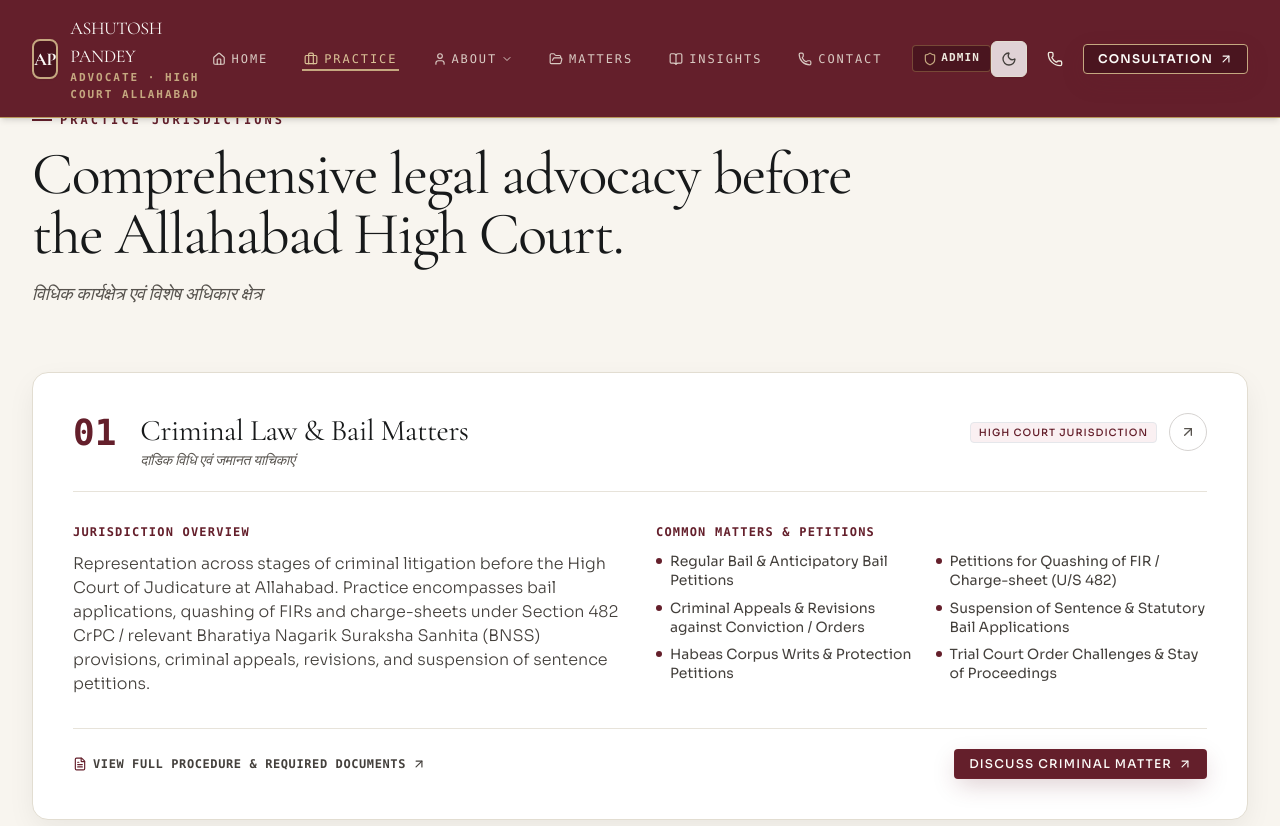
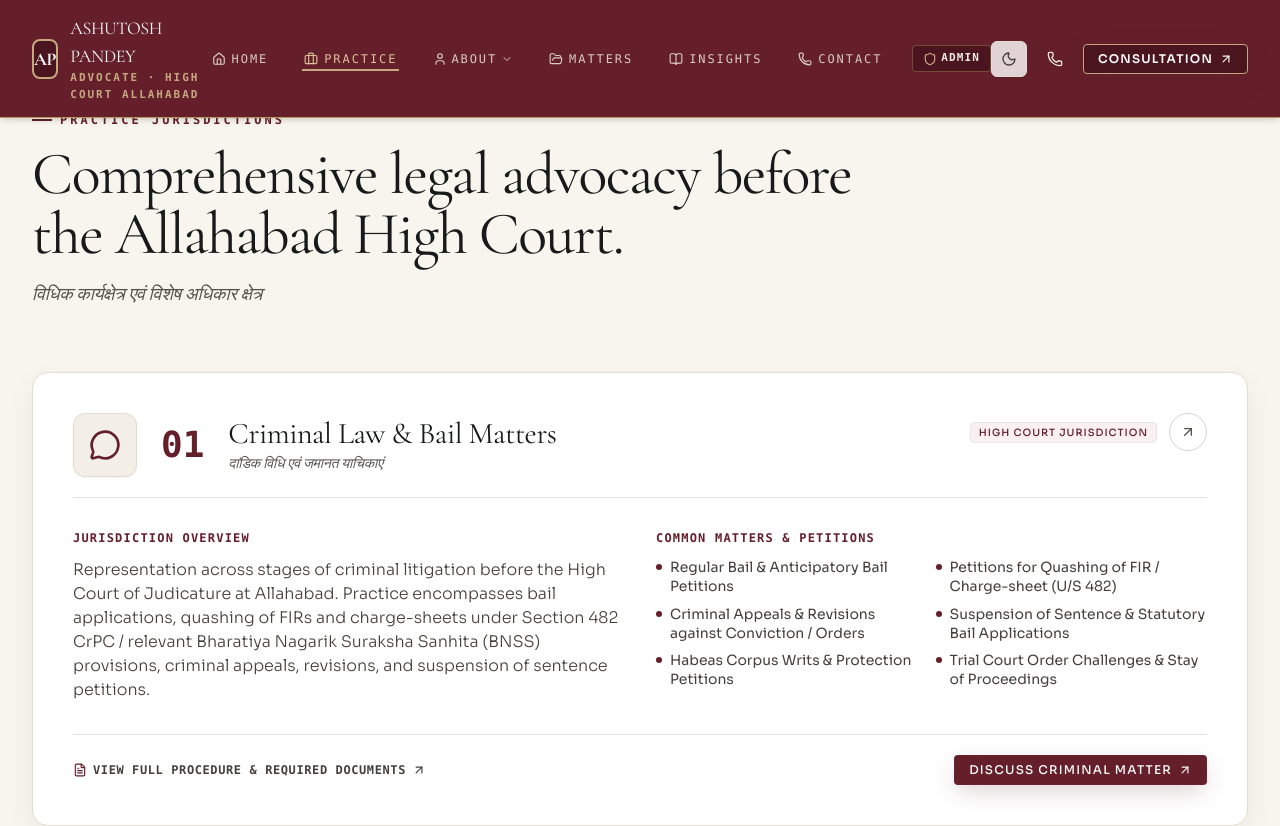
Before and after one commit to ujjwalmaurya2/lawyer-website-, a React (Vite) app: page /practice-areas in a window 1280 px wide. Shown: the top 826 px of the page. Built offline with nearby package versions, Linux system fonts and the light colour scheme.

Commit message:
feat(practice-areas): exact semantic icon mapping across all practice rows and pages

```diff
--- a/src/components/home/PracticeRows.tsx
+++ b/src/components/home/PracticeRows.tsx
@@ -9,7 +9,7 @@ import {
   Landmark,
   BriefcaseBusiness,
   UsersRound,
-  Lightbulb,
+  MessageCircle,
   ArrowUpRight,
   ChevronRight,
 } from 'lucide-react';
@@ -17,7 +17,7 @@ import {
 export const PracticeRows: React.FC = () => {
   const [activeId, setActiveId] = useState<string | null>(null);
 
-  // Distinct, non-repeated semantic Lucide icons
+  // Six clearly distinct, semantically appropriate Lucide icons
   const getPracticeIcon = (slug: string) => {
     switch (slug) {
       case 'criminal-law-bail':
@@ -32,7 +32,7 @@ export const PracticeRows: React.FC = () => {
         return <UsersRound className="w-8 h-8 sm:w-9 sm:h-9" />;
       case 'other-legal-matters-advisory':
       default:
-        return <Lightbulb className="w-8 h-8 sm:w-9 sm:h-9" />;
+        return <MessageCircle className="w-8 h-8 sm:w-9 sm:h-9" />;
     }
   };
 
@@ -62,7 +62,7 @@ export const PracticeRows: React.FC = () => {
           </div>
         </div>
 
-        {/* Large Icon-First Editorial Directory Rows (No Repeated Generic Icons!) */}
+        {/* Large Icon-First Editorial Directory Rows with 6 Unique Semantic Icons */}
         <div className="border-t-2 border-charcoal-800/10 dark:border-stone-800 divide-y divide-ivory-300 dark:divide-stone-800">
           {PRACTICE_AREAS.map((area) => {
             const isActive = activeId === area.id;
@@ -85,7 +85,7 @@ export const PracticeRows: React.FC = () => {
                   {/* Left: Practice Area Icon + Oversized Number + Large Title */}
                   <div className="flex items-start sm:items-center gap-4 sm:gap-6">
 
-                    {/* Practice Area Icon Box (36–48px visual size) */}
+                    {/* Practice Area Icon Box (36–48px visual size with restrained hover animation) */}
                     <div
                       className={`w-14 h-14 sm:w-16 sm:h-16 rounded-xl border flex items-center justify-center shrink-0 transition-all duration-300 ${
                         isActive
--- a/src/pages/public/PracticeAreaDetailPage.tsx
+++ b/src/pages/public/PracticeAreaDetailPage.tsx
@@ -12,7 +12,7 @@ import {
   Landmark,
   BriefcaseBusiness,
   UsersRound,
-  Lightbulb,
+  MessageCircle,
   MessageSquare,
   Scale,
   ClipboardList,
@@ -43,7 +43,7 @@ export const PracticeAreaDetailPage: React.FC = () => {
         return <UsersRound className="w-9 h-9 sm:w-10 sm:h-10 text-burgundy-800 dark:text-brass-400" />;
       case 'other-legal-matters-advisory':
       default:
-        return <Lightbulb className="w-9 h-9 sm:w-10 sm:h-10 text-burgundy-800 dark:text-brass-400" />;
+        return <MessageCircle className="w-9 h-9 sm:w-10 sm:h-10 text-burgundy-800 dark:text-brass-400" />;
     }
   };
 
--- a/src/pages/public/PracticeAreasPage.tsx
+++ b/src/pages/public/PracticeAreasPage.tsx
@@ -3,9 +3,36 @@ import { Link } from 'react-router-dom';
 import { PRACTICE_AREAS } from '../../data/practiceAreas';
 import { Badge } from '../../components/common/Badge';
 import { Button } from '../../components/common/Button';
-import { ArrowUpRight, FileText } from 'lucide-react';
+import {
+  ArrowUpRight,
+  FileText,
+  ShieldCheck,
+  Landmark,
+  BriefcaseBusiness,
+  UsersRound,
+  MessageCircle,
+} from 'lucide-react';
 
 export const PracticeAreasPage: React.FC = () => {
+  // Six clearly distinct semantic icons
+  const getPracticeIcon = (slug: string) => {
+    switch (slug) {
+      case 'criminal-law-bail':
+        return <ShieldCheck className="w-7 h-7 sm:w-8 sm:h-8 text-burgundy-800 dark:text-brass-400" />;
+      case 'civil-litigation-appeals':
+        return <FileText className="w-7 h-7 sm:w-8 sm:h-8 text-burgundy-800 dark:text-brass-400" />;
+      case 'constitutional-writ-petitions':
+        return <Landmark className="w-7 h-7 sm:w-8 sm:h-8 text-burgundy-800 dark:text-brass-400" />;
+      case 'service-administrative-matters':
+        return <BriefcaseBusiness className="w-7 h-7 sm:w-8 sm:h-8 text-burgundy-800 dark:text-brass-400" />;
+      case 'family-matrimonial-matters':
+        return <UsersRound className="w-7 h-7 sm:w-8 sm:h-8 text-burgundy-800 dark:text-brass-400" />;
+      case 'other-legal-matters-advisory':
+      default:
+        return <MessageCircle className="w-7 h-7 sm:w-8 sm:h-8 text-burgundy-800 dark:text-brass-400" />;
+    }
+  };
+
   return (
     <div className="pt-24 sm:pt-28 pb-20 sm:pb-24 bg-ivory-100 dark:bg-[#0B0D0E] transition-colors">
       <div className="max-w-7xl mx-auto px-4 sm:px-6 lg:px-8 space-y-12 sm:space-y-16">
@@ -31,12 +58,17 @@ export const PracticeAreasPage: React.FC = () => {
               key={area.id}
               className="p-6 sm:p-8 md:p-10 rounded-2xl bg-white dark:bg-charcoal-850 border border-ivory-300 dark:border-stone-800 hover:border-burgundy-800/60 dark:hover:border-stone-700 transition-all space-y-6 sm:space-y-8 shadow-card-light dark:shadow-none"
             >
-              {/* Header Row */}
+              {/* Header Row with Distinct Practice Icon */}
               <div className="flex flex-col md:flex-row md:items-start justify-between gap-4 border-b border-ivory-300/80 dark:border-stone-800/80 pb-5">
-                <div className="flex items-start gap-4 sm:gap-6">
+                <div className="flex items-center gap-4 sm:gap-6">
+                  <div className="w-14 h-14 sm:w-16 sm:h-16 rounded-xl border border-ivory-300 dark:border-stone-700 bg-ivory-150 dark:bg-charcoal-800 flex items-center justify-center shrink-0 shadow-sm">
+                    {getPracticeIcon(area.slug)}
+                  </div>
+
                   <span className="font-mono text-2xl sm:text-3xl md:text-4xl text-burgundy-800 dark:text-brass-400 font-bold">
                     {area.number}
                   </span>
+
                   <div>
                     <h2 className="text-xl sm:text-2xl md:text-3xl font-serif text-charcoal-800 dark:text-ivory-100 font-normal">
                       {area.title}
```
